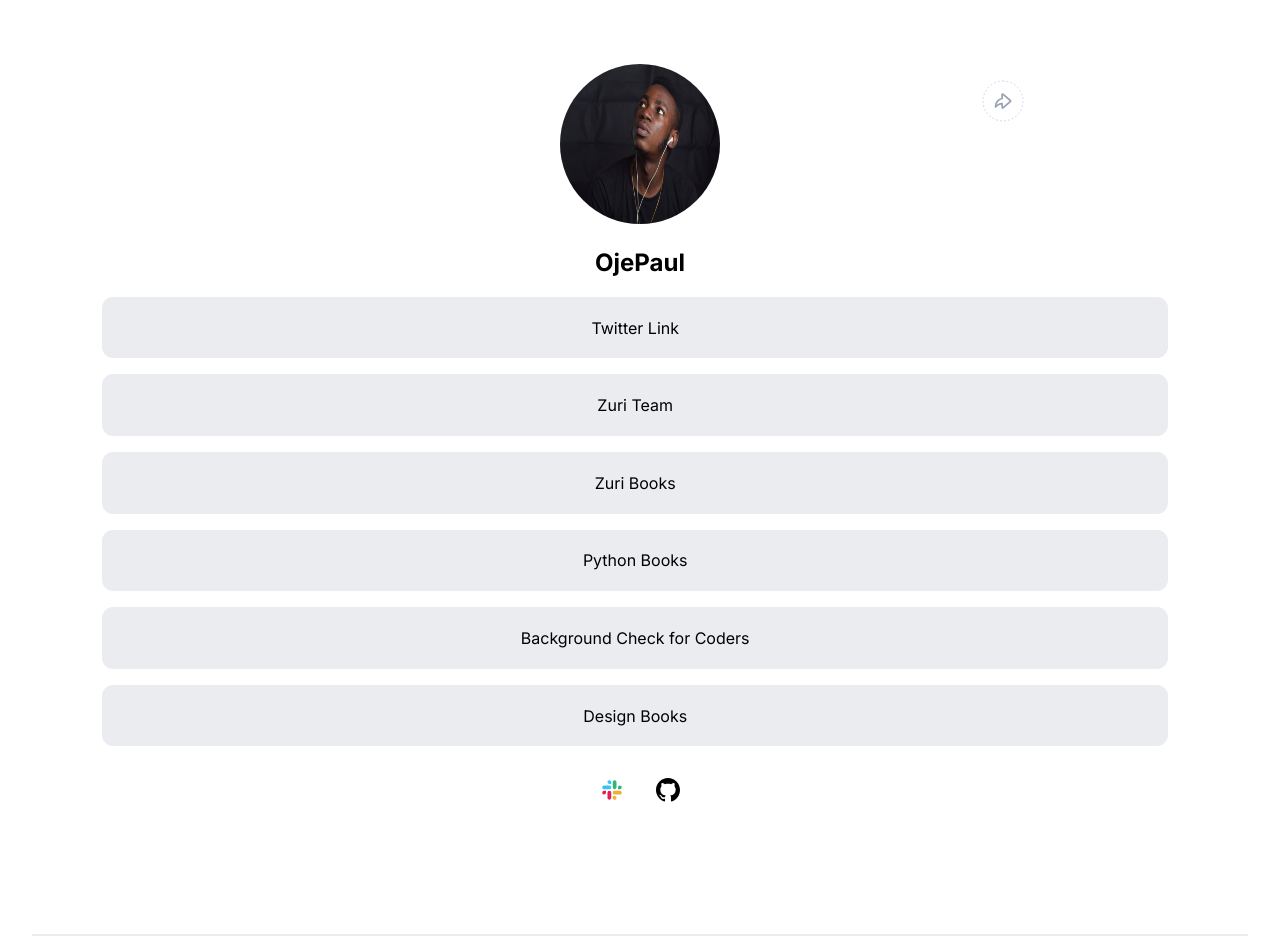
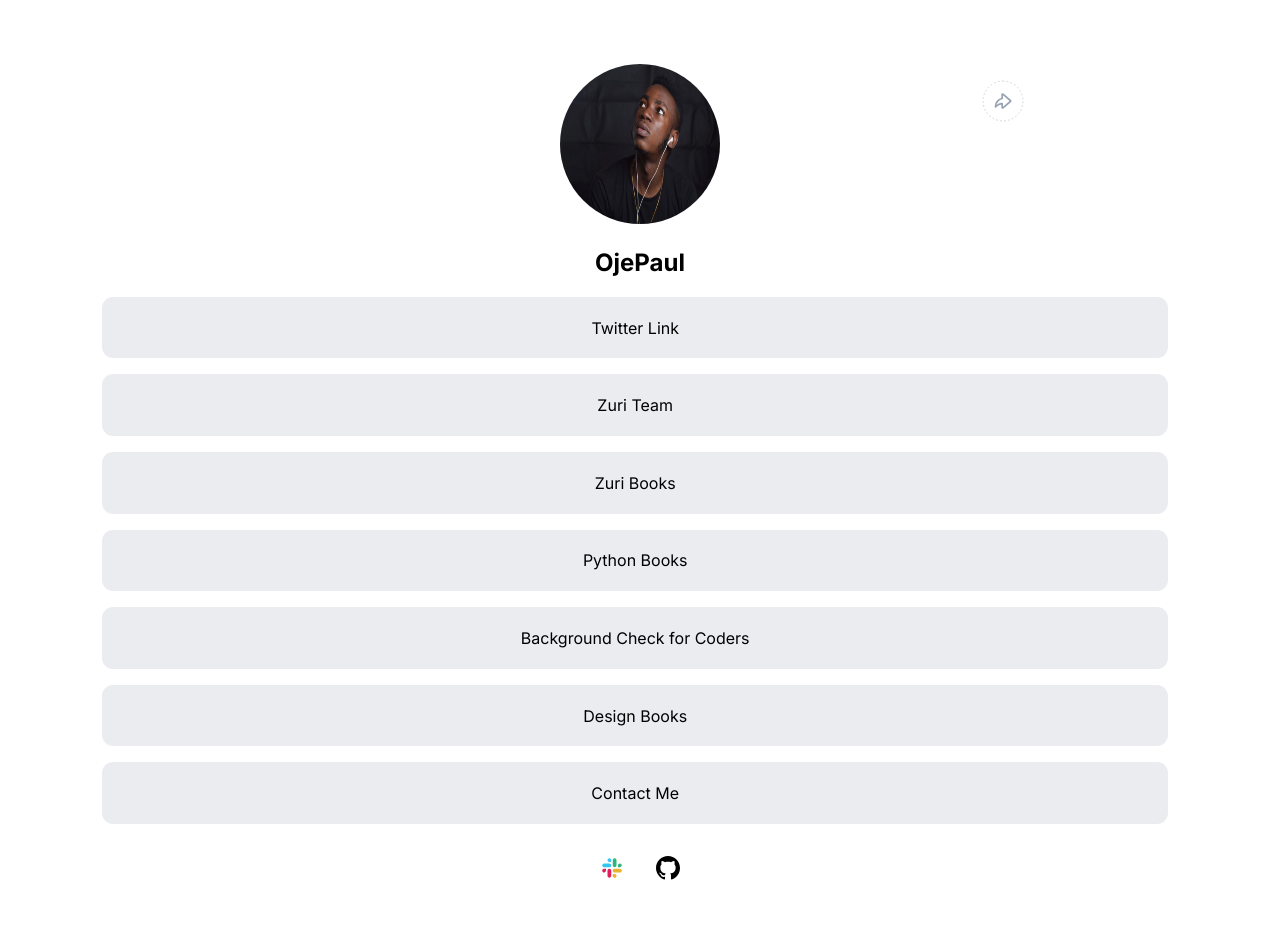
Before and after one commit to Paulzodak/Zuri-Task-1, a React (Create React App) app: page / in a window 1280 px wide. Shown: the top 952 px of the page. Built offline with nearby package versions, Linux system fonts and the light colour scheme.

Commit message:
feat: Adding contact section into the application | chore : integrated react-react-dom into the application and the contact button

```diff
--- a/src/App.js
+++ b/src/App.js
@@ -1,12 +1,22 @@
 import DesktopApp from "./DesktopApp";
 import { useMediaQuery } from "react-responsive";
 import MobileApp from "./MobileApp";
+import { BrowserRouter, Routes, Route, Link } from "react-router-dom";
+import Contact from "./components/Contact";
 
 function App() {
   const mobile = useMediaQuery({
     query: "(max-width: 600px)",
   });
-  return <>{mobile ? <MobileApp /> : <DesktopApp />}</>;
+
+  return (
+    <>
+      <Routes>
+        <Route path="/contact" element={<Contact />} />
+        <Route path="/" element={mobile ? <MobileApp /> : <DesktopApp />} />
+      </Routes>
+    </>
+  );
 }
 
 export default App;
--- a/src/DesktopApp.css
+++ b/src/DesktopApp.css
@@ -43,3 +43,6 @@
   top: 5rem;
   right: 20%;
 }
+.router_link {
+  text-decoration: none;
+}
--- a/src/DesktopApp.js
+++ b/src/DesktopApp.js
@@ -6,7 +6,7 @@ import Iicon from "./images/I4G.svg";
 import slack_logo from "./images/slack.svg";
 import github_logo from "./images/github.svg";
 import linkDesktop from "./images/linkDesktop.svg";
-
+import { Link } from "react-router-dom";
 function DesktopApp() {
   const links = [
     {
@@ -42,6 +42,12 @@ function DesktopApp() {
       desc: "Need more knowledge about design? Here's a free book to guide you!",
       ID: "book__design",
     },
+    {
+      Header: "Contact Me",
+      PageLink: "/contact",
+      desc: "Need more knowledge about design? Here's a free book to guide you!",
+      ID: "contact",
+    },
   ];
   return (
     <div className="App">
@@ -53,9 +59,15 @@ function DesktopApp() {
       </section>
 
       <section>
-        {links.map((item) => (
-          <LinkItem item={item} />
-        ))}
+        {links.map((item) =>
+          item.Link ? (
+            <LinkItem item={item} />
+          ) : (
+            <Link className="router_link" to="/contact">
+              <LinkItem item={item} />
+            </Link>
+          )
+        )}
       </section>
 
       <section id={"socials"}>
--- /dev/null
+++ b/src/components/Contact.js
@@ -0,0 +1,7 @@
+import React from "react";
+
+const Contact = () => {
+  return <div>contact</div>;
+};
+
+export default Contact;
--- a/src/index.js
+++ b/src/index.js
@@ -2,10 +2,10 @@ import React from "react";
 import ReactDOM from "react-dom/client";
 import "./index.css";
 import App from "./App";
-
+import { BrowserRouter, Routes, Route } from "react-router-dom";
 const root = ReactDOM.createRoot(document.getElementById("root"));
 root.render(
-  <React.StrictMode>
+  <BrowserRouter>
     <App />
-  </React.StrictMode>
+  </BrowserRouter>
 );
```
Also changed, not shown: src/components/Button/index.jsx (deleted).
